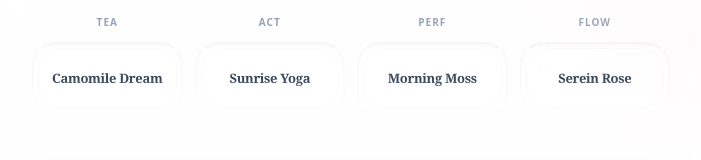
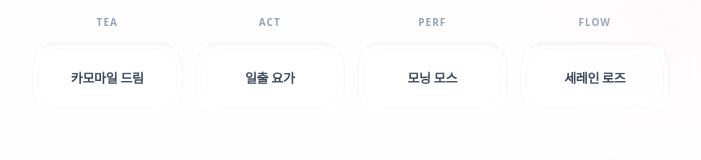
Before and after one commit to whiteref/mood-777, a React (Vite) app: page / in a window 1280 px wide. Shown: the part 472-632 px from the top of the page, without its empty margins (289-990 px from the left). Built offline with nearby package versions, Linux system fonts and the light colour scheme; a web font is replaced by a local one.

Commit message:
Fix: Localize SlotReel items based on selected language

```diff
--- a/App.tsx
+++ b/App.tsx
@@ -196,7 +196,7 @@ const App: React.FC = () => {
               <div key={reel.label} className="space-y-3">
                 <p className="text-[10px] font-bold text-slate-400 text-center uppercase tracking-widest">{reel.label}</p>
                 <div className="slot-window rounded-[24px] p-1.5 bg-white shadow-inner">
-                  <SlotReel items={reel.list} targetIndex={indices[reel.idx]} isSpinning={slotState === SlotState.SPINNING} onFinish={handleReelFinish} delay={reel.delay} />
+                  <SlotReel items={reel.list} targetIndex={indices[reel.idx]} isSpinning={slotState === SlotState.SPINNING} onFinish={handleReelFinish} lang={lang} delay={reel.delay} />
                 </div>
               </div>
             ))}
--- a/components/SlotReel.tsx
+++ b/components/SlotReel.tsx
@@ -1,16 +1,18 @@
 
 import React, { useEffect, useState, useRef } from 'react';
 import { SlotItem } from '../types';
+import { Language } from '../translations';
 
 interface SlotReelProps {
   items: SlotItem[];
   targetIndex: number;
   isSpinning: boolean;
   onFinish: () => void;
+  lang: Language;
   delay?: number;
 }
 
-const SlotReel: React.FC<SlotReelProps> = ({ items, targetIndex, isSpinning, onFinish, delay = 0 }) => {
+const SlotReel: React.FC<SlotReelProps> = ({ items, targetIndex, isSpinning, onFinish, lang, delay = 0 }) => {
   const [offset, setOffset] = useState(0);
   const ITEM_HEIGHT = 60;
 
@@ -46,7 +48,9 @@ const SlotReel: React.FC<SlotReelProps> = ({ items, targetIndex, isSpinning, onF
             key={`${item.id}-${idx}`}
             className="h-[60px] flex items-center justify-center px-1"
           >
-            <span className="text-[13px] font-serif font-bold text-slate-700 text-center leading-tight tracking-tight">{item.name}</span>
+            <span className="text-[13px] font-serif font-bold text-slate-700 text-center leading-tight tracking-tight">
+              {lang === 'KR' ? item.name_kr : lang === 'EN' ? item.name_en : item.name_ja}
+            </span>
           </div>
         ))}
       </div>
```
